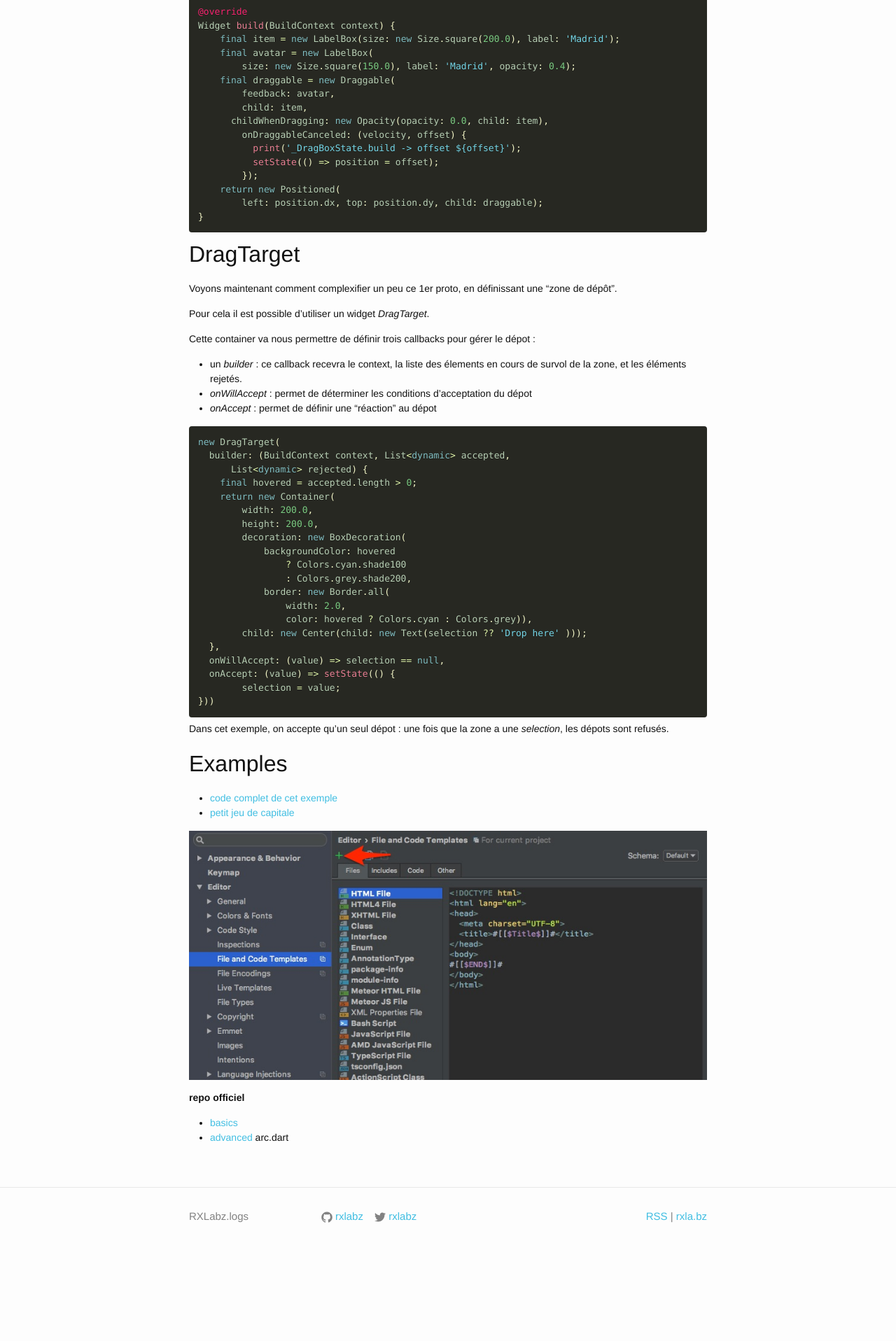
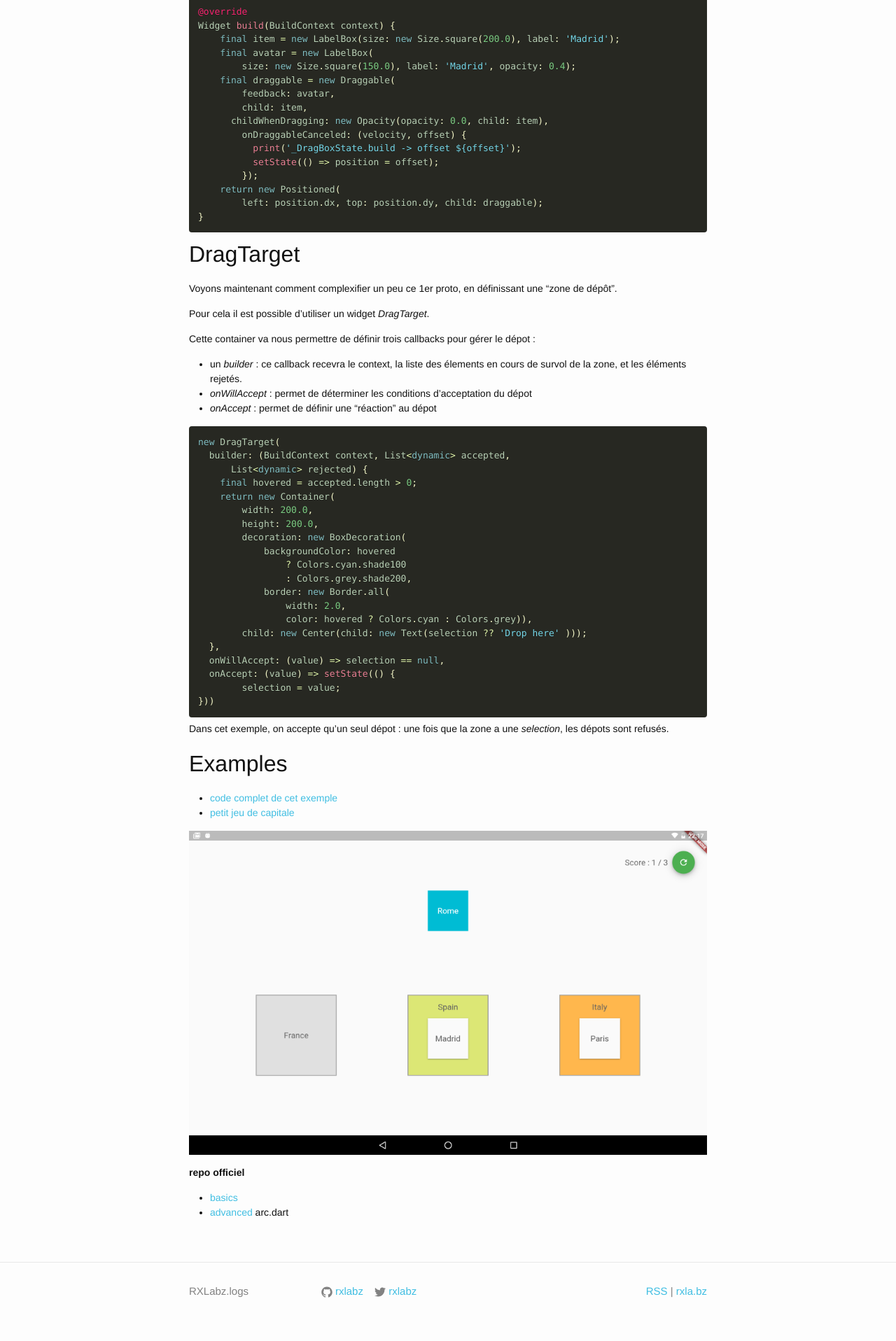
Before and after one commit to rxlabz/rxlabz.github.io, a Jekyll site: the page built from _posts/2017-04-16-flutter-dragdrop-p1.md, in a window 1280 px wide. Shown: the part 1060-2976 px from the top of the page at 70% size. Built offline with Jekyll 4.4.1, drawn with Linux system fonts in a browser that asks for light colours; comment, search, counter and statistics services are not loaded; before the commit the page ends 2870 px from its top, so only the background shows below that.

Commit message:
fix screenshot

```diff
--- a/_posts/2017-04-16-flutter-dragdrop-p1.md
+++ b/_posts/2017-04-16-flutter-dragdrop-p1.md
@@ -111,7 +111,7 @@ Dans cet exemple, on accepte qu'un seul dépot : une fois que la zone a une *sel
 - [code complet de cet exemple](https://github.com/rxlabz/flutter_dropcity/blob/master/lib/drag_drop_basics.dart)
 - [petit jeu de capitale](https://github.com/rxlabz/flutter_dropcity/blob/master/lib/main.dart)
 
-![dropcity]({{"/img/add_file_tpl.jpg" | prepend:site.baseurl }})
+![dropcity]({{"/img/dropcity1.png" | prepend:site.baseurl }})
 
 **repo officiel**
 
```
